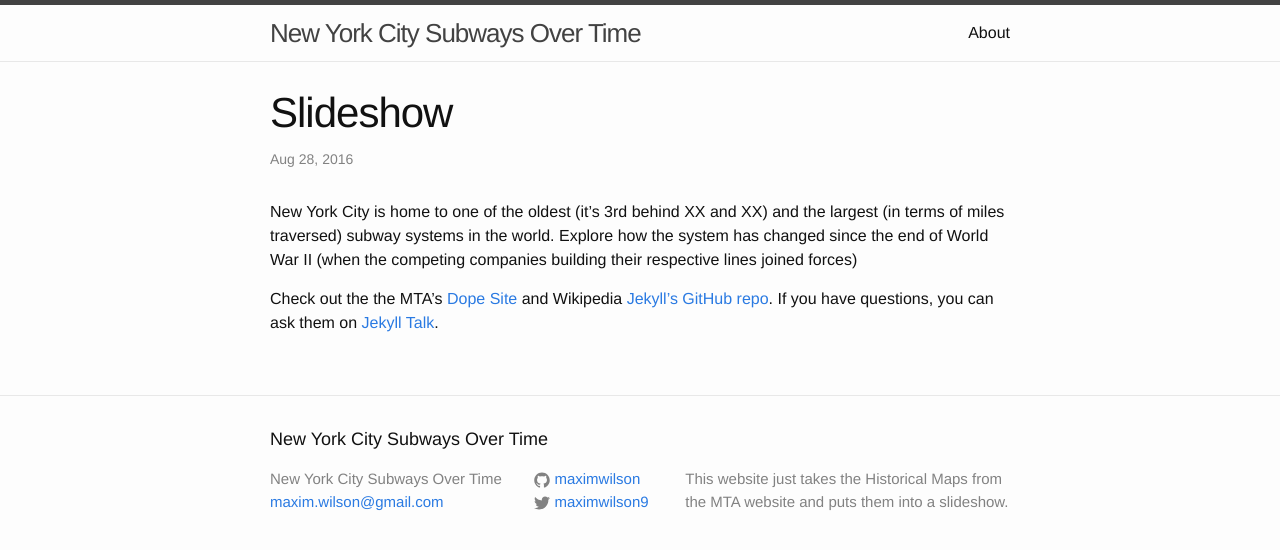
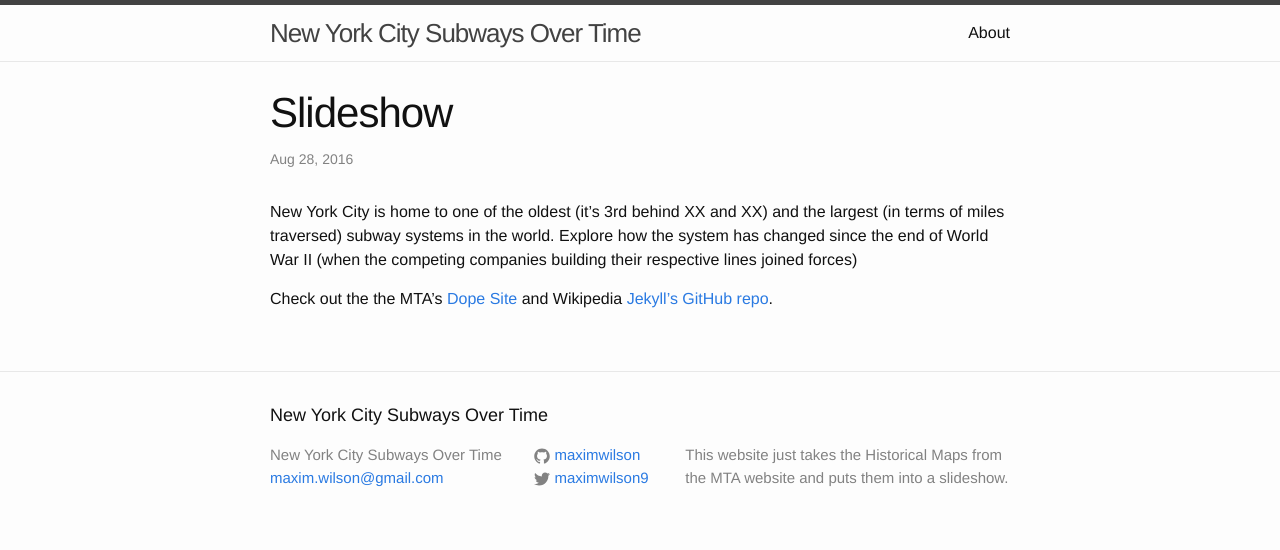
Before and after one commit to maximwilson/maximwilson.github.io, a Jekyll site: the page built from _posts/2016-08-28-welcome.markdown, in a window 1280 px wide. Shown: the top 550 px of the page. Built offline with Jekyll 4.4.1, drawn with Linux system fonts in a browser that asks for light colours.

Commit message:
edited post

```diff
--- a/_posts/2016-08-28-welcome.markdown
+++ b/_posts/2016-08-28-welcome.markdown
@@ -6,8 +6,7 @@ date:   2016-08-28 13:12:09 -0400
 New York City is home to one of the oldest (it's 3rd behind XX and XX) and the largest (in terms of miles traversed) subway systems in the world. Explore how the system has changed since the end of World War II (when the competing companies building their respective lines joined forces)
 
 
-Check out the the MTA's [Dope Site][jekyll-docs] and Wikipedia [Jekyll’s GitHub repo][jekyll-gh]. If you have questions, you can ask them on [Jekyll Talk][jekyll-talk].
+Check out the the MTA's [Dope Site][jekyll-docs] and Wikipedia [Jekyll’s GitHub repo][jekyll-gh].
 
 [jekyll-docs]: http://jekyllrb.com/docs/home
 [jekyll-gh]:   https://github.com/jekyll/jekyll
-[jekyll-talk]: https://talk.jekyllrb.com/
```
